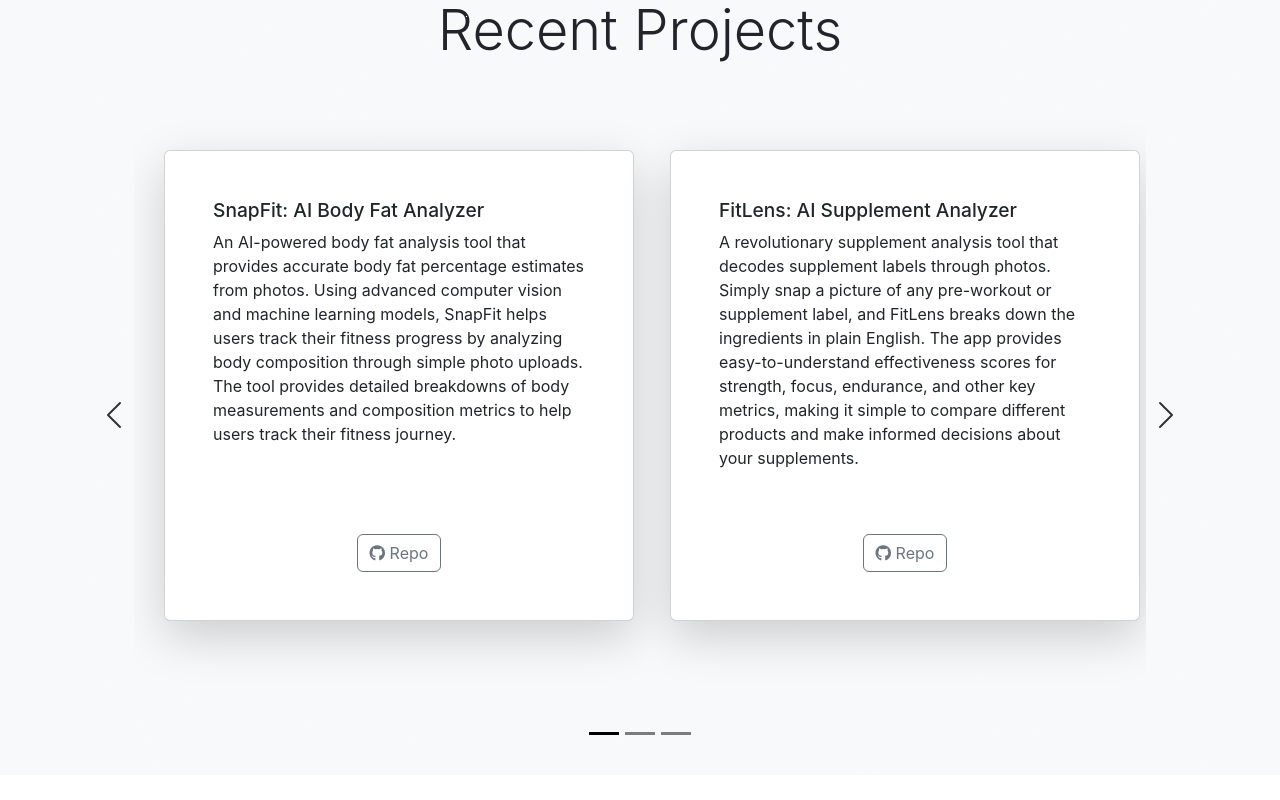
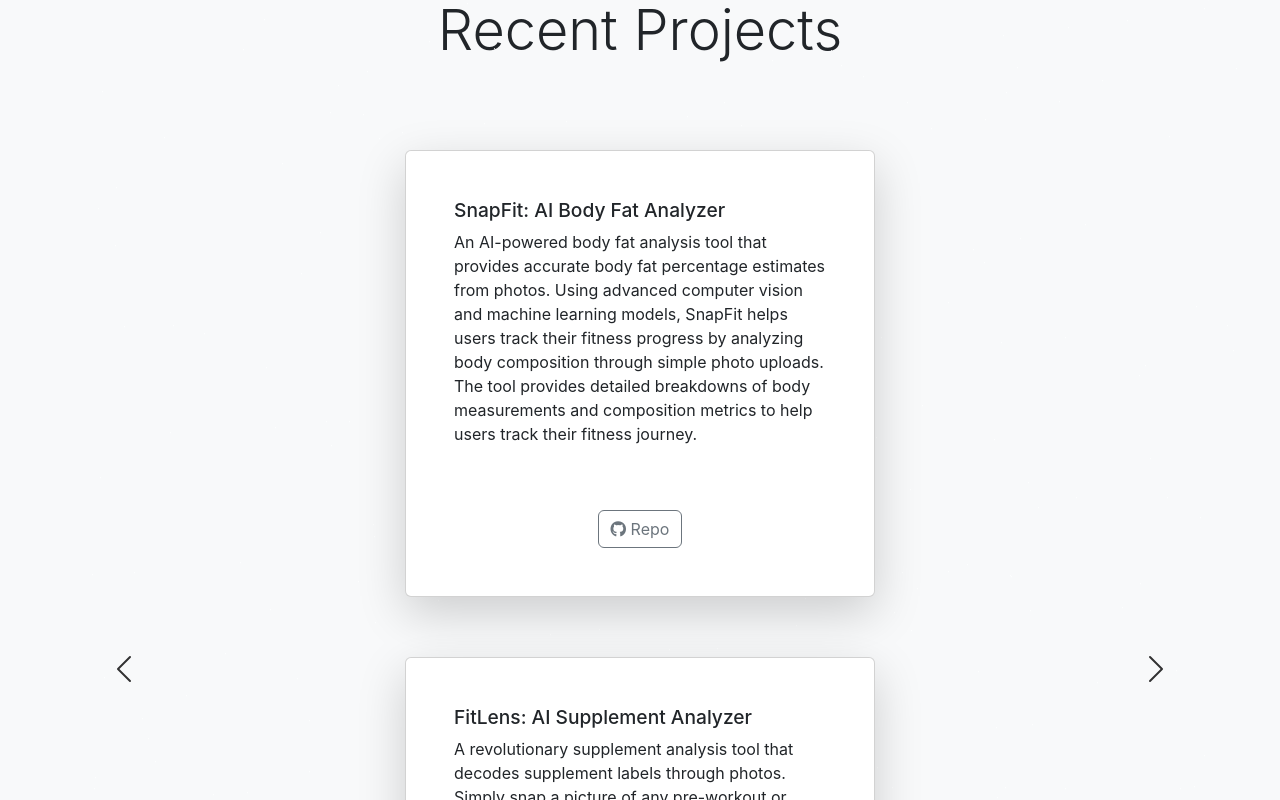
Before and after one commit to SunnyWang0/home, a React (Create React App) app: page / in a window 1280 px wide. Shown: the part 1700-2500 px from the top of the page. Built offline with nearby package versions, Linux system fonts and the light colour scheme.

Commit message:
center the cards

```diff
--- a/src/scss/_index.scss
+++ b/src/scss/_index.scss
@@ -132,7 +132,7 @@
 }
 
 .project-carousel {
-  padding: 0 40px;
+  padding: 0 60px;
   max-width: 1400px;
   margin: 0 auto;
 
@@ -146,10 +146,19 @@
     height: 40px;
     top: 50%;
     transform: translateY(-50%);
+    position: absolute;
 
     &:hover {
       opacity: 1;
     }
+  }
+
+  .carousel-control-prev {
+    left: 10px;
+  }
+
+  .carousel-control-next {
+    right: 10px;
   }
 
   .carousel-indicators {
@@ -165,6 +174,8 @@
     margin: 0;
     justify-content: center;
     width: 100%;
+    display: flex;
+    align-items: center;
   }
 
   .col-md-6 {
@@ -172,6 +183,7 @@
     display: flex;
     max-width: 600px;
     min-width: 500px;
+    justify-content: center;
 
     .card {
       width: 100%;
```
